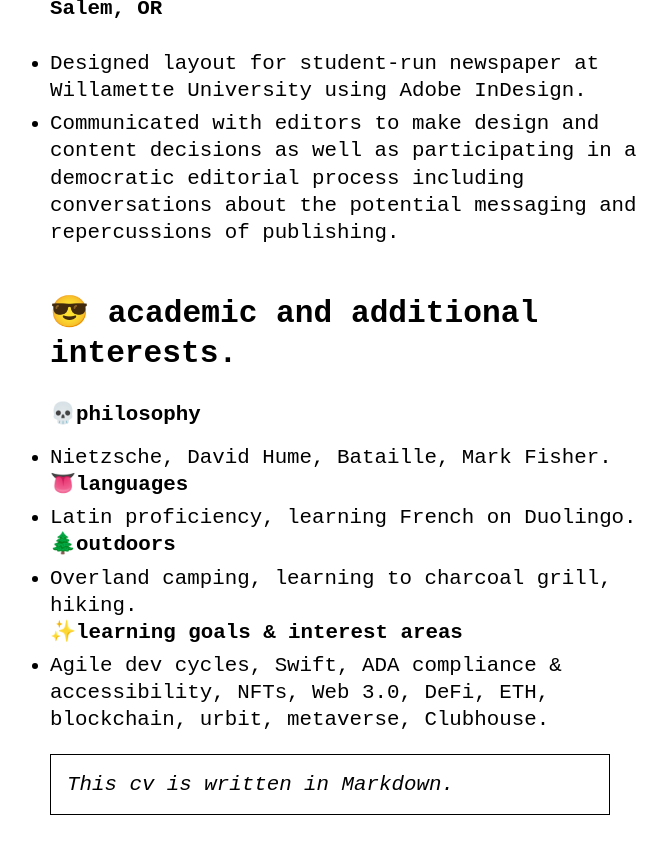
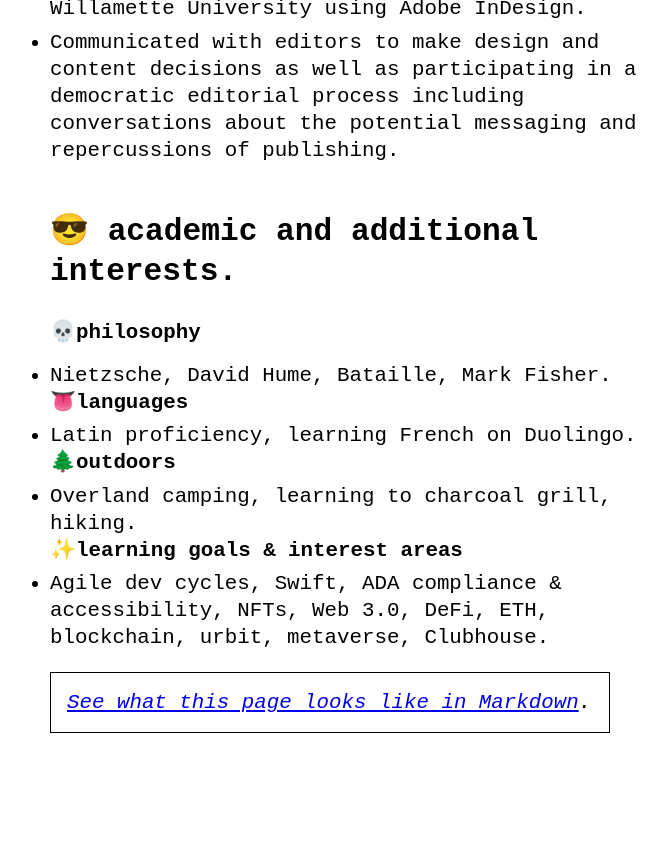
Before and after one commit to lemurodigital/lemuro.digital, a Jekyll site: the page built from cv.md, in a window 1280 px wide and 900 px high, scrolled down 1647 px. Shown: the top 854 px of the window, without its empty margins (310-976 px from the left). Built offline with Jekyll 4.4.1, drawn with Linux system fonts in a browser that asks for light colours; after the commit the page ends 2465 px from its top, so only the background shows below that.

Commit message:
Update cv.md

```diff
--- a/cv.md
+++ b/cv.md
@@ -1,6 +1,5 @@
 ---
 layout: page
-title: cv
 sitemap: false
 author: Scott DuPlessis
 ---
@@ -37,4 +36,4 @@ J.D. expected 2022.
 **✨learning goals & interest areas**
 - Agile dev cycles, Swift, ADA compliance & accessibility, NFTs, Web 3.0, DeFi, ETH, blockchain, urbit, metaverse, Clubhouse.
 
->This cv is written in Markdown.
+>[See what this page looks like in Markdown](https://raw.githubusercontent.com/lemurodigital/lemuro.digital/main/cv.md).
```
